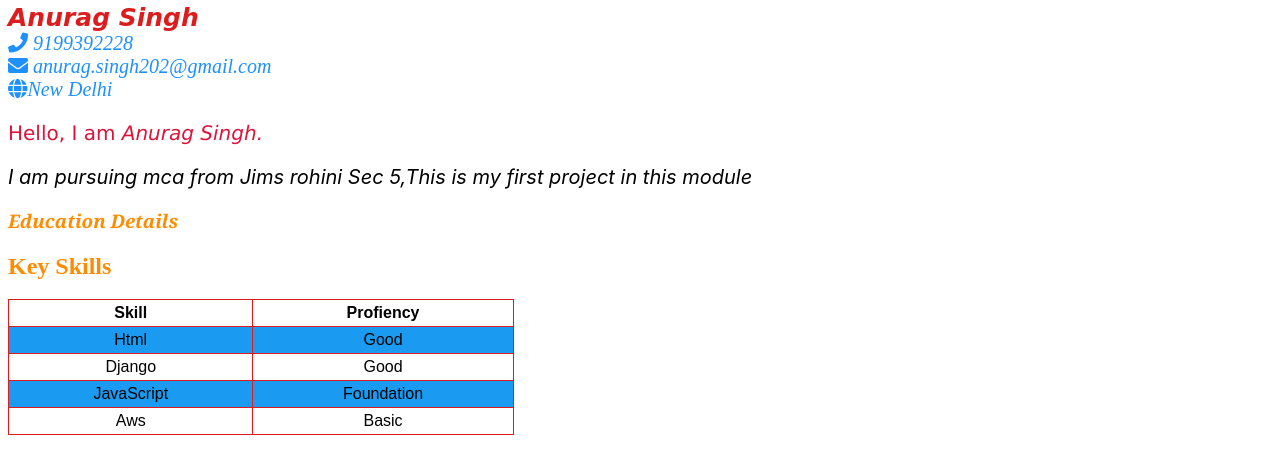
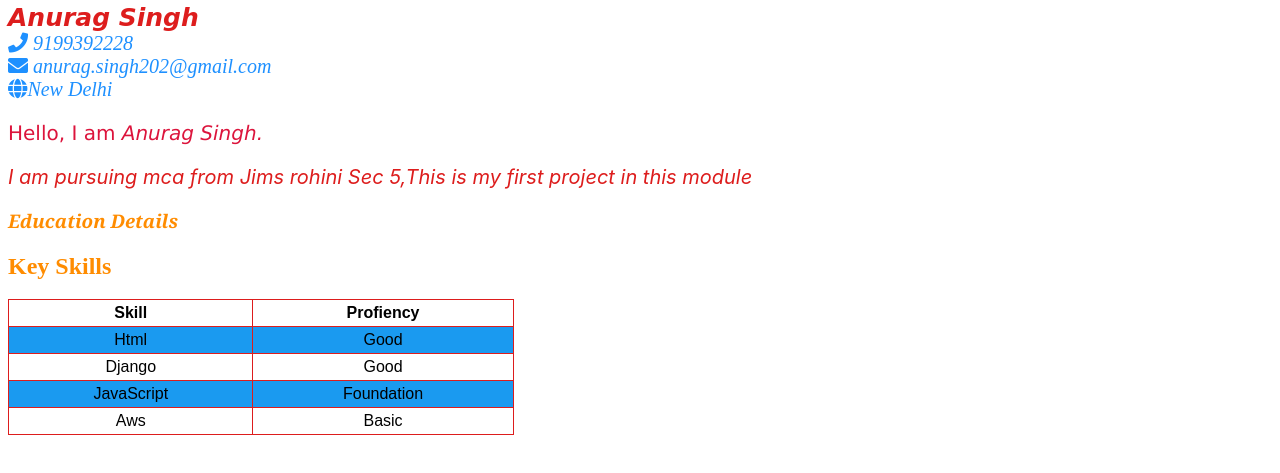
Before and after one commit to AnuragS202/Projects_Em, a plain HTML site: page index.html in a window 1280 px wide. Shown: the part 81-554 px from the top of the page. Drawn offline with Linux system fonts and the light colour scheme.

Commit message:
Fixed some css issues

```diff
--- a/css/style.css
+++ b/css/style.css
@@ -63,6 +63,7 @@ h3 {
 article {
     font-family:-apple-system, BlinkMacSystemFont, 'Segoe UI', Roboto, Oxygen, Ubuntu, Cantarell, 'Open Sans', 'Helvetica Neue', sans-serif;
     font-size: 20px;
-    font-style: italic
+    font-style: italic;
+    color: #dd1d1d;
 
 }
```
